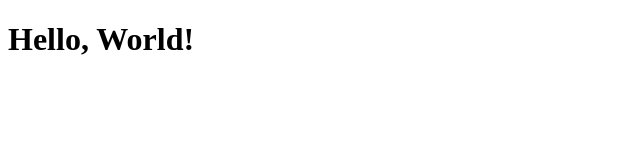
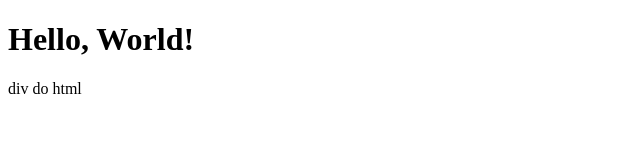
Before and after one commit to MClara4020/html-basico, a plain HTML site: page index.html in a window 1280 px wide. Shown: the full height of the page, 0-640 px from the left. Drawn offline with Linux system fonts and the light colour scheme.

Commit message:
Adicionando div

```diff
--- a/index.html
+++ b/index.html
@@ -7,5 +7,8 @@
   </head>
   <body>
     <h1>Hello, World!</h1>
+    <div>
+      div do html
+    </div>
   </body>
 </html>
```
